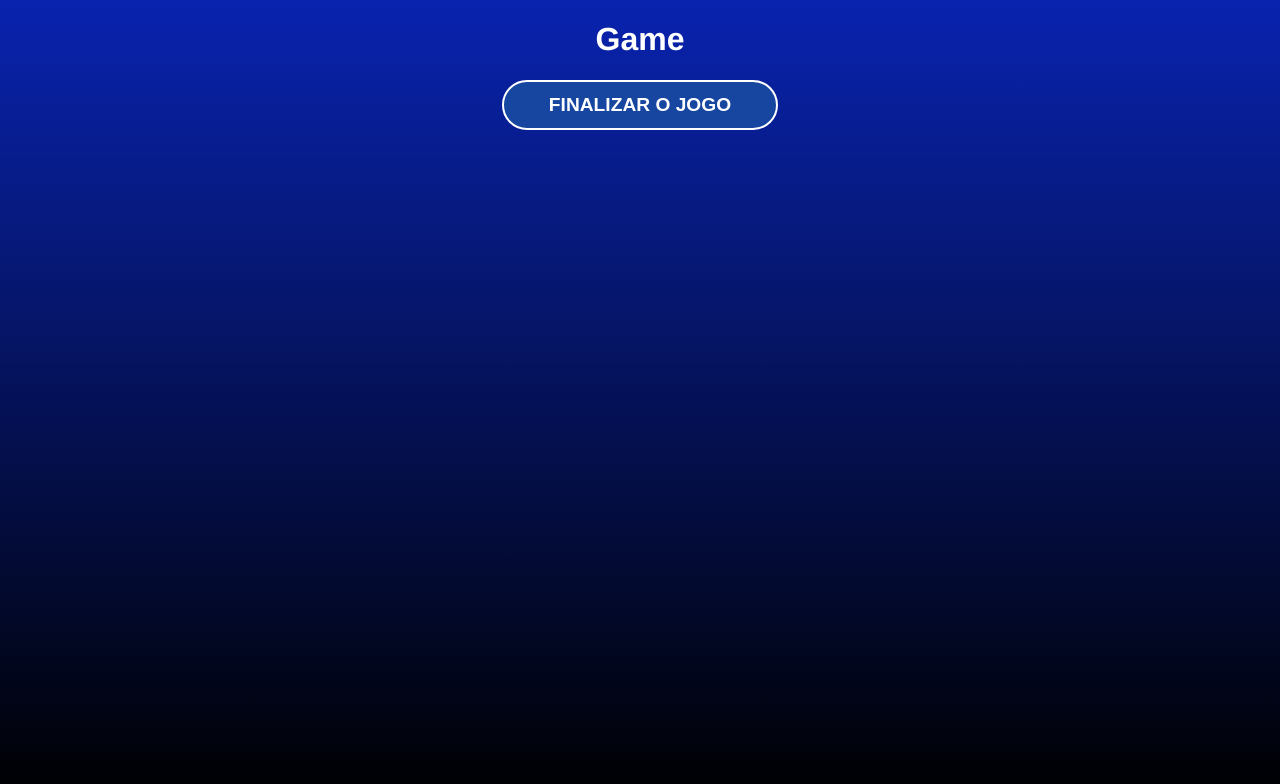
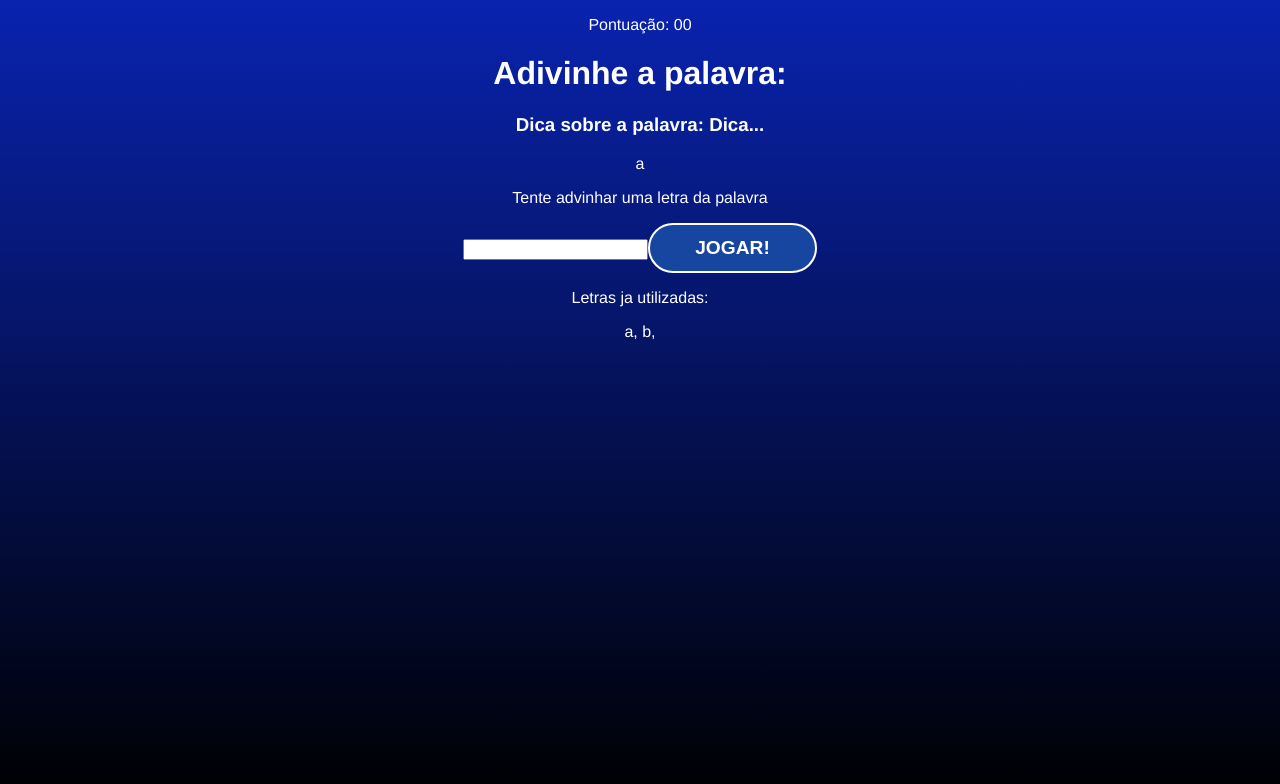
Before and after one commit to CauaMic4/Secret_Word, a React (Vite) app: page / in a window 1280 px wide. Both pictures are taken after a click on the button "COMEÇAR O JOGO". Shown: the top 784 px of the page. Built offline with nearby package versions, Linux system fonts and the light colour scheme.

Commit message:
Criação de elementos para a tela no componente

```diff
--- a/src/components/Game.jsx
+++ b/src/components/Game.jsx
@@ -2,9 +2,30 @@
 
 const Game = ({verifyLetter}) => {
   return (
-      <div>
-          <h1>Game</h1>
-          <button onClick={verifyLetter}>Finalizar o jogo</button>
+    <div className='game'>
+      <p className="points">
+        <span>Pontuação: 00</span>
+      </p>
+      <h1>Adivinhe a palavra:</h1>
+      <h3 className="tip">
+        Dica sobre a palavra: <span>Dica...</span>
+      </h3>
+      <div className="wordContainer">
+        <span className="letter">a</span>
+        <span className="blankSquare"></span>
+      </div>
+      <div className="letterContainer">
+        <p>Tente advinhar uma letra da palavra</p>
+        <form >
+          <input type='text' name='letter' maxLength='1' required />
+          <button>Jogar!</button>
+        </form>
+      </div>
+      <div className="wrongLetterContainer">
+        <p>Letras ja utilizadas:</p>
+        <span>a, </span>
+        <span>b, </span>
+      </div>
     </div>
   )
 }
```
